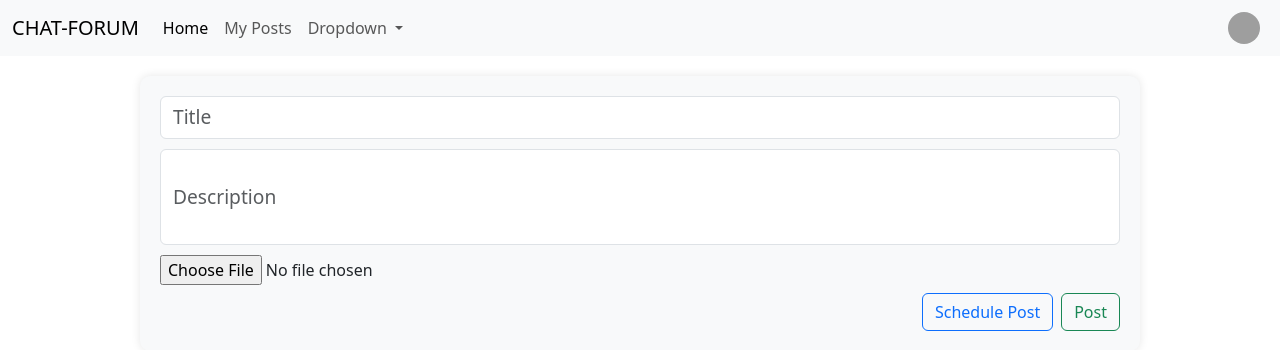
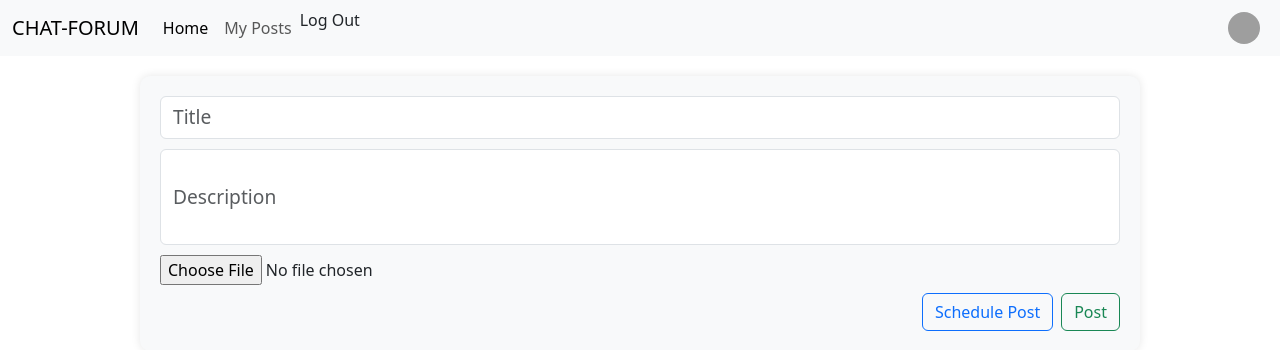
Before and after one commit to ImmortalProgrammer/cse312, a Flask app: template templates/forum.html in a window 1280 px wide. Shown: the top 350 px of the page. Run offline with Flask 3, Linux system fonts and the light colour scheme; the template is opened without the code that fills it, so the values that code supplies are empty; some libraries are stand-ins or nearby versions; grey boxes are pictures that could not be loaded.

Commit message:
swapped drop down with log out button

```diff
--- a/templates/forum.html
+++ b/templates/forum.html
@@ -52,20 +52,10 @@
                     <li class="nav-item">
                         <a class="nav-link" href="#">My Posts</a>
                     </li>
-                    <li class="nav-item dropdown">
-                        <a class="nav-link dropdown-toggle" href="#" role="button" data-bs-toggle="dropdown" aria-expanded="false">
-                        Dropdown
-                        </a>
-                        <ul class="dropdown-menu">
-                            <li><a class="dropdown-item" href="#">My Profile</a></li>
-                            <li><a class="dropdown-item" href="#">Settings</a></li>
-                            <li><hr class="dropdown-divider"></li>
-                            <li>
-                                <form action="/logout" method="post" enctype="application/x-www-form-urlencoded">
-                                    <input type="submit" class="dropdown-item" value="Log Out">
-                                </form>
-                            </li>
-                        </ul>
+                    <li class="nav-item">
+                        <form action="/logout" method="post" enctype="application/x-www-form-urlencoded">
+                            <input type="submit" class="dropdown-item" value="Log Out">
+                        </form>
                     </li>
                 </ul>
                 <div class="d-flex">
```
